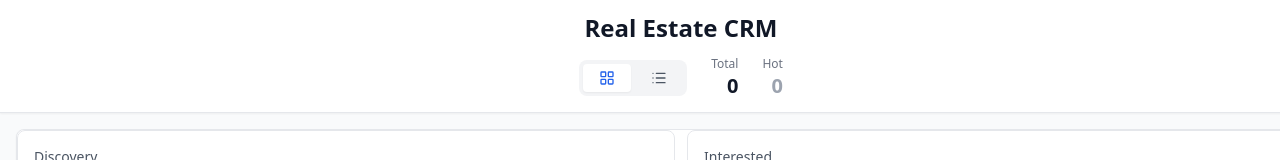
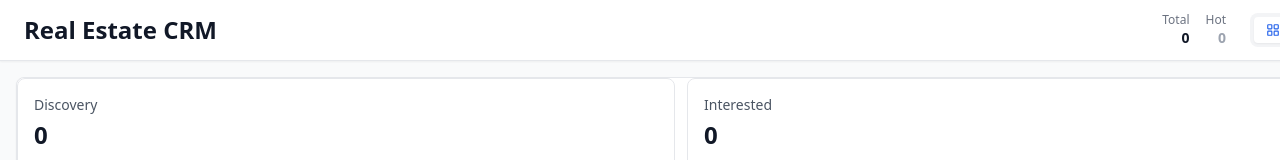
Before and after one commit to tatenda8is28/estate-agentbot, a React (Vite) app in the folder client/: page / in a window 1280 px wide. Shown: the top 160 px of the page. Built offline with nearby package versions, Linux system fonts and the light colour scheme; no server answers; the database is empty.

Commit message:
Fix header layout - stats visible, proper spacing

```diff
--- a/client/src/pages/CRM.jsx
+++ b/client/src/pages/CRM.jsx
@@ -39,48 +39,51 @@ export default function CRM() {
     <div className="flex flex-col h-screen bg-gray-50">
       {/* Header */}
       <header className="bg-white border-b border-gray-200 px-4 md:px-6 py-3 sticky top-0 z-40 shadow-sm">
-        <div className="flex flex-col gap-3 md:flex-row md:items-center md:justify-between">
-          <h1 className="text-xl md:text-2xl font-bold text-gray-900">Real Estate CRM</h1>
+        <div className="flex items-center justify-between gap-4">
+          <h1 className="text-lg md:text-2xl font-bold text-gray-900 whitespace-nowrap">Real Estate CRM</h1>
 
-          <div className="flex items-center justify-between gap-4 md:gap-6">
+          <div className="flex items-center gap-3 md:gap-6 ml-auto">
+            {/* Stats - shown first on right */}
+            <div className="flex gap-2 md:gap-4 text-xs md:text-sm">
+              <div className="text-right">
+                <p className="text-gray-500 text-xs">Total</p>
+                <p className="font-bold text-gray-900">{prospects.length}</p>
+              </div>
+              <div className="text-right">
+                <p className="text-gray-500 text-xs">Hot</p>
+                <p className={`font-bold ${hotLeadsCount > 0 ? 'text-red-600' : 'text-gray-400'}`}>
+                  {hotLeadsCount}
+                </p>
+              </div>
+            </div>
+
+            {/* Divider */}
+            <div className="hidden md:block w-px h-8 bg-gray-200"></div>
+
             {/* View Toggle */}
             <div className="flex gap-1 bg-gray-100 p-1 rounded-lg">
               <button
                 onClick={() => setViewMode('pipeline')}
-                className={`flex items-center gap-1 px-2 md:px-4 py-1.5 rounded text-xs md:text-sm font-medium transition ${
+                className={`flex items-center gap-1 px-2 md:px-3 py-1.5 rounded text-xs font-medium transition ${
                   viewMode === 'pipeline'
                     ? 'bg-white text-blue-600 shadow-sm'
                     : 'text-gray-600 hover:text-gray-900'
                 }`}
               >
-                <LayoutGrid size={16} />
-                <span className="hidden sm:inline">Pipeline</span>
+                <LayoutGrid size={14} />
+                <span className="hidden sm:inline text-xs">Pipeline</span>
               </button>
               <button
                 onClick={() => setViewMode('list')}
-                className={`flex items-center gap-1 px-2 md:px-4 py-1.5 rounded text-xs md:text-sm font-medium transition ${
+                className={`flex items-center gap-1 px-2 md:px-3 py-1.5 rounded text-xs font-medium transition ${
                   viewMode === 'list'
                     ? 'bg-white text-blue-600 shadow-sm'
                     : 'text-gray-600 hover:text-gray-900'
                 }`}
               >
-                <List size={16} />
-                <span className="hidden sm:inline">List</span>
+                <List size={14} />
+                <span className="hidden sm:inline text-xs">List</span>
               </button>
-            </div>
-
-            {/* Stats */}
-            <div className="flex gap-3 md:gap-6 text-sm">
-              <div className="text-right">
-                <p className="text-gray-500 text-xs">Total</p>
-                <p className="text-lg md:text-xl font-bold text-gray-900">{prospects.length}</p>
-              </div>
-              <div className="text-right">
-                <p className="text-gray-500 text-xs">Hot</p>
-                <p className={`text-lg md:text-xl font-bold ${hotLeadsCount > 0 ? 'text-red-600' : 'text-gray-400'}`}>
-                  {hotLeadsCount}
-                </p>
-              </div>
             </div>
           </div>
         </div>
@@ -135,7 +138,7 @@ export default function CRM() {
               <h2 className="text-base font-bold text-gray-900 truncate">
                 {selectedProspect.prospect_name || 'Prospect'}
               </h2>
-              <button onClick={handleCloseDetail} className="p-1 hover:bg-gray-100 rounded-lg">
+              <button onClick={handleCloseDetail} className="p-1 hover:bg-gray-100 rounded-lg flex-shrink-0">
                 <X size={20} className="text-gray-600" />
               </button>
             </div>
```
